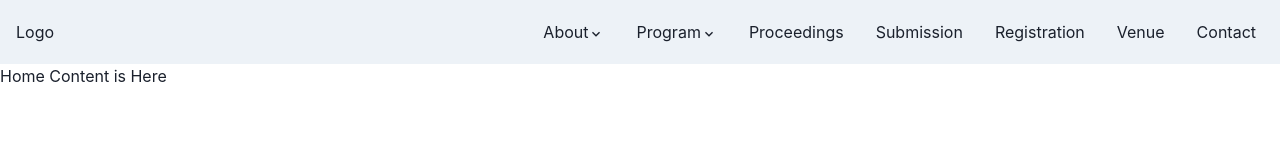
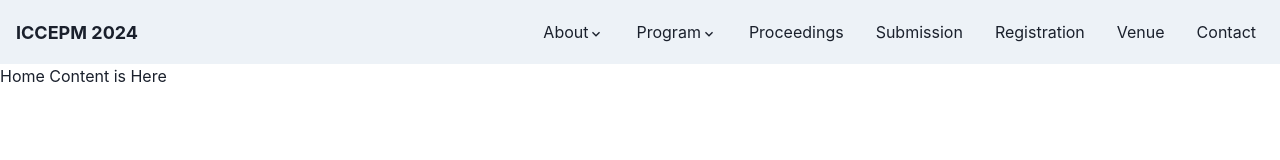
Before and after one commit to ktaroabobon/iccepm2024, a React (Create React App) app: page / in a window 1280 px wide. Shown: the top 160 px of the page. Built offline with nearby package versions, Linux system fonts and the light colour scheme.

Commit message:
add: other page tsx-file

```diff
--- a/src/components/Navbar.tsx
+++ b/src/components/Navbar.tsx
@@ -118,6 +118,7 @@ const NavMainLink = ({
                     bg: useColorModeValue("gray.200", "gray.700"),
                   }}
                   href={subLinkProps.href}
+                  pointerEvents={"none"}
                 >
                   {subLinkProps.name}
                 </Link>
@@ -138,6 +139,7 @@ const NavMainLink = ({
           bg: useColorModeValue("gray.200", "gray.700"),
         }}
         href={mainLinkProps.href}
+        pointerEvents={"none"}
       >
         {mainLinkProps.name}
       </Link>
@@ -151,7 +153,14 @@ export const MyNavbar: React.FC = () => {
     <>
       <Box bg={useColorModeValue("gray.100", "gray.900")} px={4}>
         <Flex h={16} alignItems={"center"} justifyContent={"space-between"}>
-          <Box>Logo</Box>
+          <Link
+            href={"/"}
+            fontWeight={"bold"}
+            fontSize={"lg"}
+            _hover={{ textDecoration: "none" }}
+          >
+            ICCEPM 2024
+          </Link>
           <HStack spacing={8} alignItems={"center"}>
             <HStack
               as={"nav"}
```
Also changed, not shown: src/pages/Proceedings.tsx (added, +10 -0 lines), src/pages/Program.tsx (added, +10 -0 lines), src/pages/Registration.tsx (added, +10 -0 lines), src/pages/Submission.tsx (added, +10 -0 lines), src/pages/Venue.tsx (added, +10 -0 lines).
